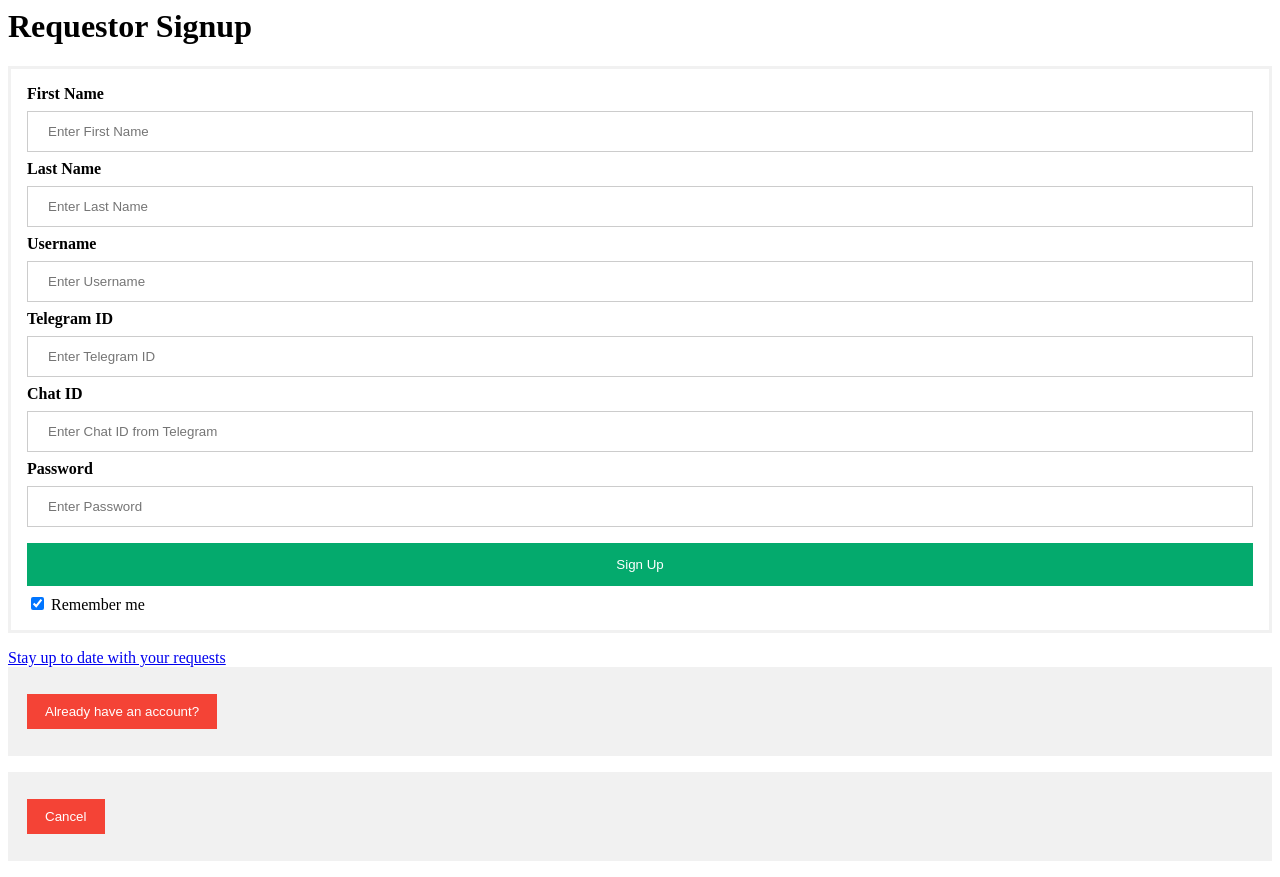
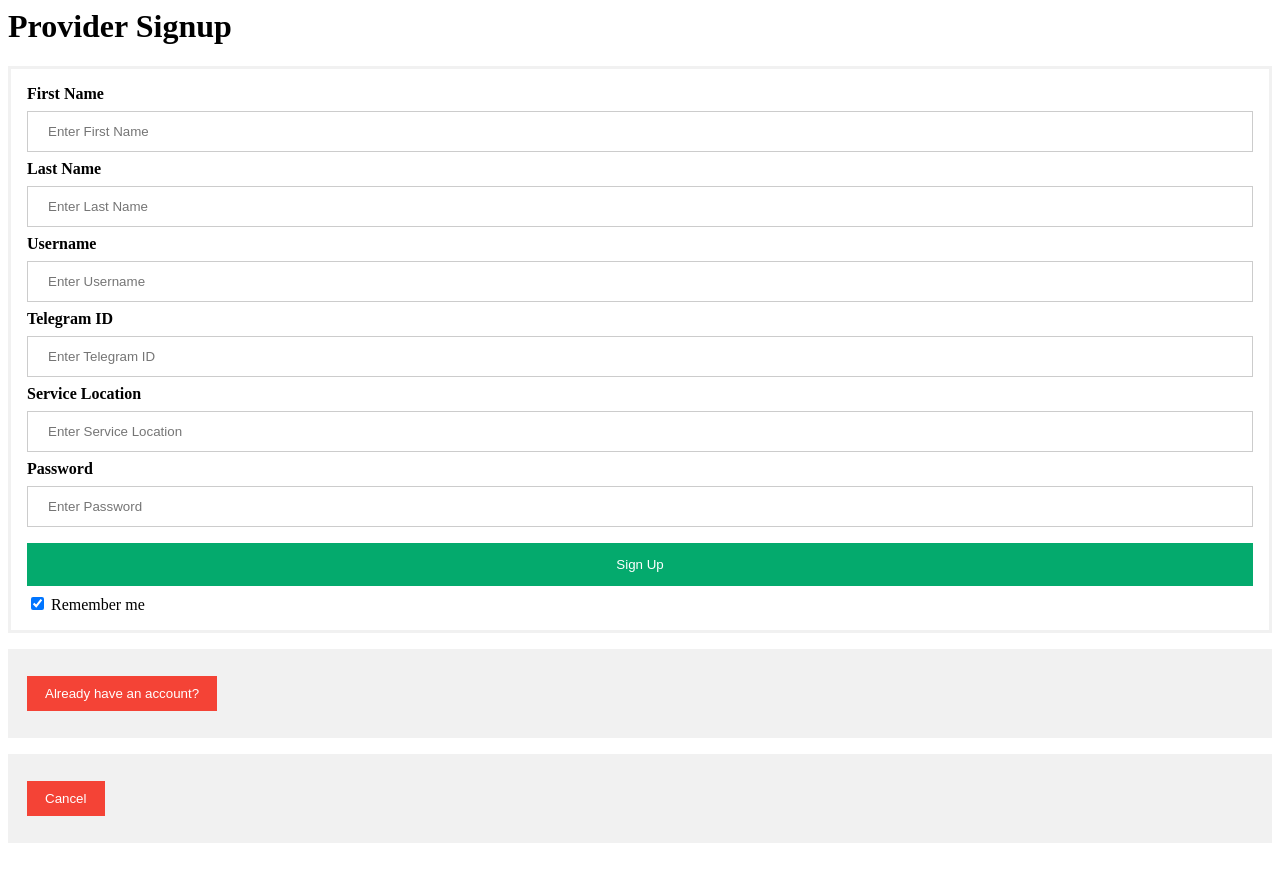
Before and after one commit to ArthurNiah/ESD_Printo, a website: page container-ui/requestor_signup.html in a window 1280 px wide. Drawn offline with Linux system fonts and the light colour scheme.

Commit message:
provider sign up

```diff
--- a/container-ui/requestor_signup.html
+++ b/container-ui/requestor_signup.html
@@ -76,12 +76,12 @@
   </head>
   <body>
     <h1>
-      Requestor Signup
+      Provider Signup
     </h1>
-          <form action="requestor_signup_action" method="post">
+          <form action="provider_signup_action" method="post">
 
 
-              <div class="container">
+            <div class="container">
               <label for="uname"><b>First Name</b></label>
               <input type="text" placeholder="Enter First Name" name="first_name" required>
 
@@ -94,8 +94,8 @@
               <label for="uname"><b>Telegram ID</b></label>
               <input type="text" placeholder="Enter Telegram ID" name="tele_id" required>
 
-              <label for="uname"><b>Chat ID</b></label>
-              <input type="text" placeholder="Enter Chat ID from Telegram" name="chat_id" required>
+              <label for="psw"><b>Service Location</b></label>
+              <input type="text" placeholder="Enter Service Location" name="location_name" required>
 
               <label for="psw"><b>Password</b></label>
               <input type="password" placeholder="Enter Password" name="psw" required>
@@ -107,8 +107,8 @@
               </div>
 
           </form>
-          <a href="https://t.me/ESDPrintoBot" target="_blank">Stay up to date with your requests</a>
-          <form action="requestor_login" method="post">
+
+          <form action="provider_login" method="post">
               <div class="container" style="background-color:#f1f1f1">
                   <button type="submit" class="cancelbtn">Already have an account?</button>
               </div>
```
